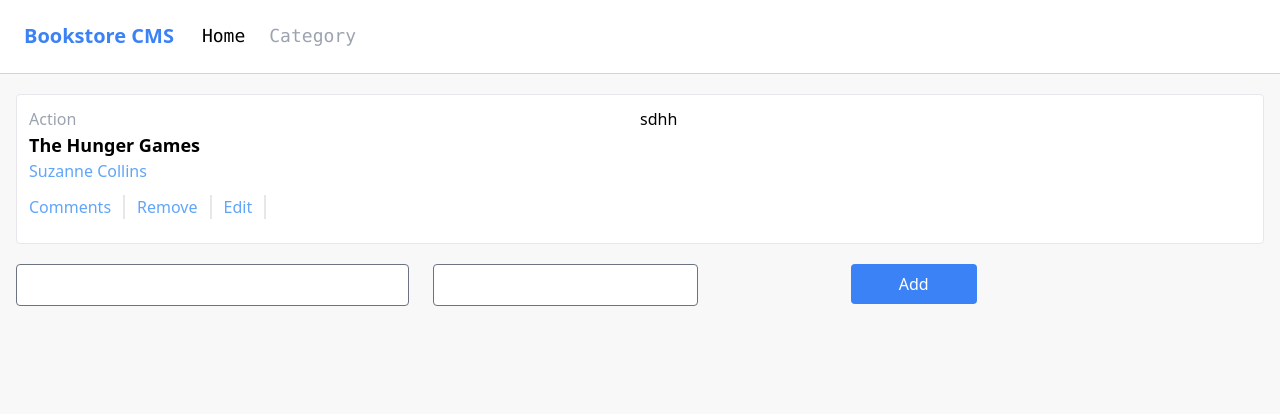
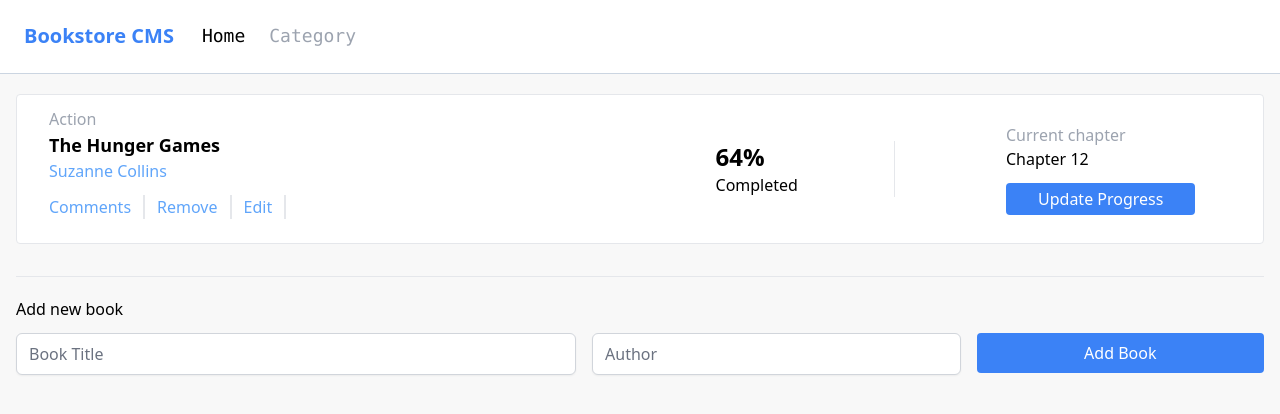
Before and after one commit to aliatayee/bookstore-cms-react-redux, a React (Create React App) app: page / in a window 1280 px wide. Shown: the top 414 px of the page. Built offline with nearby package versions, Linux system fonts and the light colour scheme.

Commit message:
Add form component & book component

```diff
--- a/package.json
+++ b/package.json
@@ -3,16 +3,17 @@
   "version": "0.1.0",
   "private": true,
   "dependencies": {
+    "@tailwindcss/forms": "^0.5.2",
     "@testing-library/jest-dom": "^5.16.4",
     "@testing-library/react": "^13.3.0",
     "@testing-library/user-event": "^13.5.0",
+    "prop-types": "^15.8.1",
     "react": "^18.2.0",
     "react-dom": "^18.2.0",
     "react-icons": "^4.4.0",
     "react-router-dom": "^6.3.0",
     "react-scripts": "5.0.1",
-    "web-vitals": "^2.1.4",
-    "@tailwindcss/forms": "^0.5.2"
+    "web-vitals": "^2.1.4"
   },
   "scripts": {
     "start": "react-scripts start",
--- a/src/components/Book.js
+++ b/src/components/Book.js
@@ -0,0 +1,42 @@
+import React from 'react';
+import PropTypes from 'prop-types';
+
+const Book = ({ books }) => {
+  const { title, author } = books;
+  return (
+    <div className="bg-white p-3 border rounded">
+      <div className="md:grid grid-cols-2">
+        <div className="grid pl-5">
+          <span className="text-gray-400">Action</span>
+          <h2 className="font-bold text-lg">{title}</h2>
+          <p className="text-blue-400">{author}</p>
+          <div className="md:flex pt-3 pb-3 text-blue-400">
+            <p className="md:pr-3 md:border-r-2">Comments</p>
+            <p className="md:pr-3 md:pl-3 md:border-r-2">Remove</p>
+            <p className="md:pr-3 md:pl-3 md:border-r-2">Edit</p>
+          </div>
+        </div>
+        <div className="md:flex items-center justify-around pl-5">
+          <div className="pr-24 md:border-r">
+            <h2 className="text-2xl font-bold">64%</h2>
+            <div>Completed</div>
+          </div>
+          <div>
+            <div className="text-gray-400">Current chapter</div>
+            <div>Chapter 12</div>
+            <div className="mt-3"><button type="button" className="form-input px-8 py-1 bg-blue-500 border-none text-white rounded">Update Progress</button></div>
+          </div>
+        </div>
+      </div>
+    </div>
+  );
+};
+
+Book.propTypes = {
+  books: PropTypes.shape({
+    title: PropTypes.string,
+    author: PropTypes.string,
+  }).isRequired,
+};
+
+export default Book;
--- a/src/components/BookList.js
+++ b/src/components/BookList.js
@@ -1,22 +1,13 @@
 import React from 'react';
+import Book from './Book';
 
+const books = {
+  title: 'The Hunger Games',
+  author: 'Suzanne Collins',
+};
 const BookList = () => (
   <div className="mb-5 mt-5 ">
-    <div className="bg-white p-3 border rounded">
-      <div className="grid grid-cols-2">
-        <div className="grid">
-          <span className="text-gray-400">Action</span>
-          <h2 className="font-bold text-lg">The Hunger Games</h2>
-          <p className="text-blue-400">Suzanne Collins</p>
-          <div className="md:flex pt-3 pb-3 text-blue-400">
-            <p className="md:pr-3 md:border-r-2">Comments</p>
-            <p className="md:pr-3 md:pl-3 md:border-r-2">Remove</p>
-            <p className="md:pr-3 md:pl-3 md:border-r-2">Edit</p>
-          </div>
-        </div>
-        <div>sdhh</div>
-      </div>
-    </div>
+    <Book books={books} />
   </div>
 );
 export default BookList;
--- a/src/components/Category.js
+++ b/src/components/Category.js
@@ -3,7 +3,7 @@ import React from 'react';
 const Category = () => (
 
   <div className="container px-4 mx-auto flex flex-wrap items-center justify-between">
-    <h1>This is Category</h1>
+    <div className="md:w-1/4 sm:w-full "><button type="button" className="form-input mt-3 px-12 py-2  w-full bg-blue-500 border-none text-white rounded">Check status</button></div>
   </div>
 );
 export default Category;
--- a/src/components/Form.js
+++ b/src/components/Form.js
@@ -2,11 +2,27 @@ import React from 'react';
 
 const Form = () => (
 
-  <form>
-    <div className="grid grid-cols-3 gap-1">
-      <div><input type="email" className="form-input px-20 py-2 rounded" /></div>
-      <div><input type="email" className="form-input px-4 py-2 rounded" /></div>
-      <div><button type="button" className="form-input px-12 py-2 bg-blue-500 border-none text-white rounded">Add</button></div>
+  <form className="mb-8">
+    <div className="border-t pt-5 mt-8">
+      <h2>Add new book</h2>
+    </div>
+    <div className="md:flex">
+      <div className="md:w-1/2 sm:w-full md:pr-4">
+        <input
+          type="email"
+          className="form-input mt-3 block w-full rounded-md border-gray-300 shadow-sm py-2 rounded"
+          placeholder="Book Title"
+        />
+      </div>
+      <div className="md:w-1/3 sm:w-full md:pr-4 ">
+        <input
+          type="email"
+          className="form-input mt-3 block w-full rounded-md border-gray-300 shadow-sm py-2 rounded"
+          placeholder="Author"
+        />
+      </div>
+      <hr />
+      <div className="md:w-1/4 sm:w-full "><button type="button" className="form-input mt-3 px-12 py-2  w-full bg-blue-500 border-none text-white rounded">Add Book</button></div>
     </div>
   </form>
 );
```
Also changed, not shown: src/App.css (line endings or trailing spaces), 1 other file (tests, documents, lock files or other folders).
